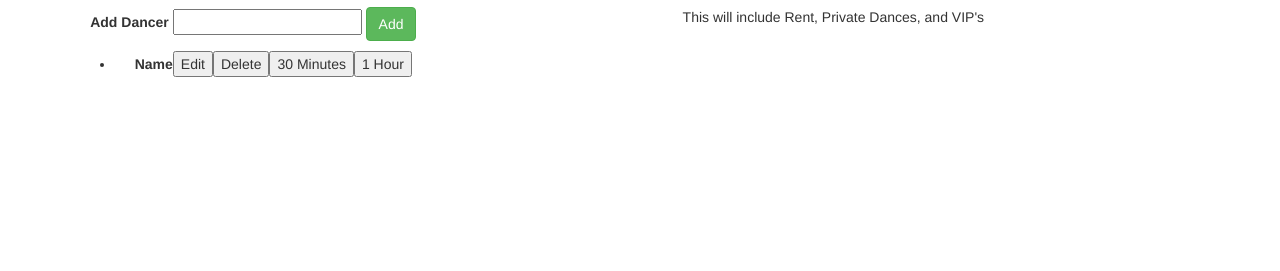
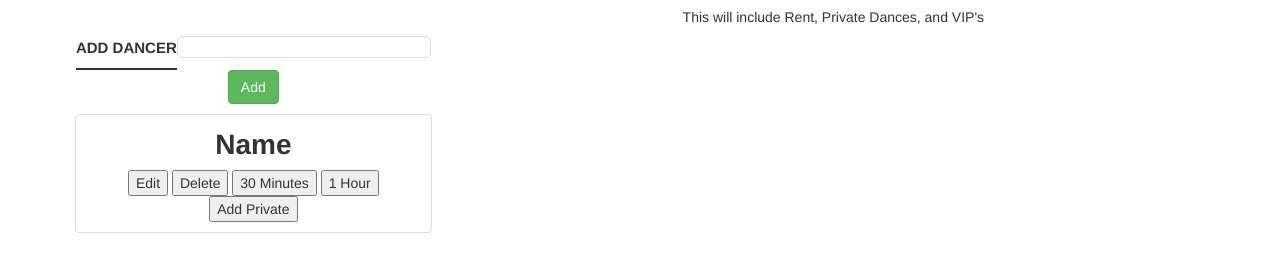
Before and after one commit to Travis-Frost/DanceTracer, a plain HTML site: page index.html in a window 1280 px wide. Shown: the part 123-394 px from the top of the page. Drawn offline with nearby package versions, Linux system fonts and the light colour scheme.

Commit message:
Just commiting so i have something that is looking like what I want in case it all blows up

```diff
--- a/css/myStyle.css
+++ b/css/myStyle.css
@@ -1,6 +1,45 @@
 body {
   padding-top: 50px;
 }
+
+button {
+
+}
+
+li > label {
+  display: block;
+  font-size: 2em;
+}
+
+label[for="new_dancer"] {
+  color: #333;
+  font-weight: 700;
+  font-size: 15px;
+  border-bottom: 2px solid #333;
+  padding: 30px 0 10px;
+  margin: 0;
+  text-transform: uppercase;
+}
+input[type="text"] {
+  margin: 0;
+  font-size: 18px;
+  line-height: 18px;
+  height: 18px;
+  padding: 10px;
+  border: 1px solid #ddd;
+  background: #fff;
+  border-radius: 6px;
+  color: #888;
+}
+
+input[type="text"]:focus {
+  color: #333;
+}
+
+/* paly with the margins later
+.container {
+  margin: auto;
+}*/
 
 .main_content {
   padding: 10px 5px;
@@ -17,6 +56,7 @@ body {
 
 .spotify {
   background-image: url("../img/spotify-logo.jpg");
+  background-repeat: no-repeat;
   height: 90vh;
 }
 
--- a/index.html
+++ b/index.html
@@ -61,12 +61,17 @@
         <div class="col-md-4">
           <h1>Dancer List</h1>
           <p>
-            <label for="new_dancer">Add Dancer</label>
-            <input id="new_dancer" type="text" />
-            <a class="btn btn-success">Add</a>
+            <label for="new_dancer">Add Dancer</label><input id="new_dancer" type="text" /><a class="btn btn-success">Add</a>
           </p>
-          <ul class="dancer_list">
-            <li class="entertainer_list_item"><label>Name</label><button class="edit">Edit</button><button class="delete">Delete</button><button class="half_hour">30 Minutes</button><button class="Full_hour">1 Hour</button></li>
+          <ul class="dancer_list list-group">
+            <li class="list-group-item">
+              <label>Name</label>
+              <button type="button" class="list-group-item-action edit">Edit</button>
+              <button type="button" class="list-group-item-action delete">Delete</button>
+              <button type="button" class="list-group-item-action half_hour">30 Minutes</button>
+              <button type="button" class="list-group-item-action full_hour">1 Hour</button>
+              <button type="button" class="list-group-item-action add_private">Add Private</button>
+            </li>
           </ul>
         </div>
         <div class="dance_tracking col-md-8">
```
